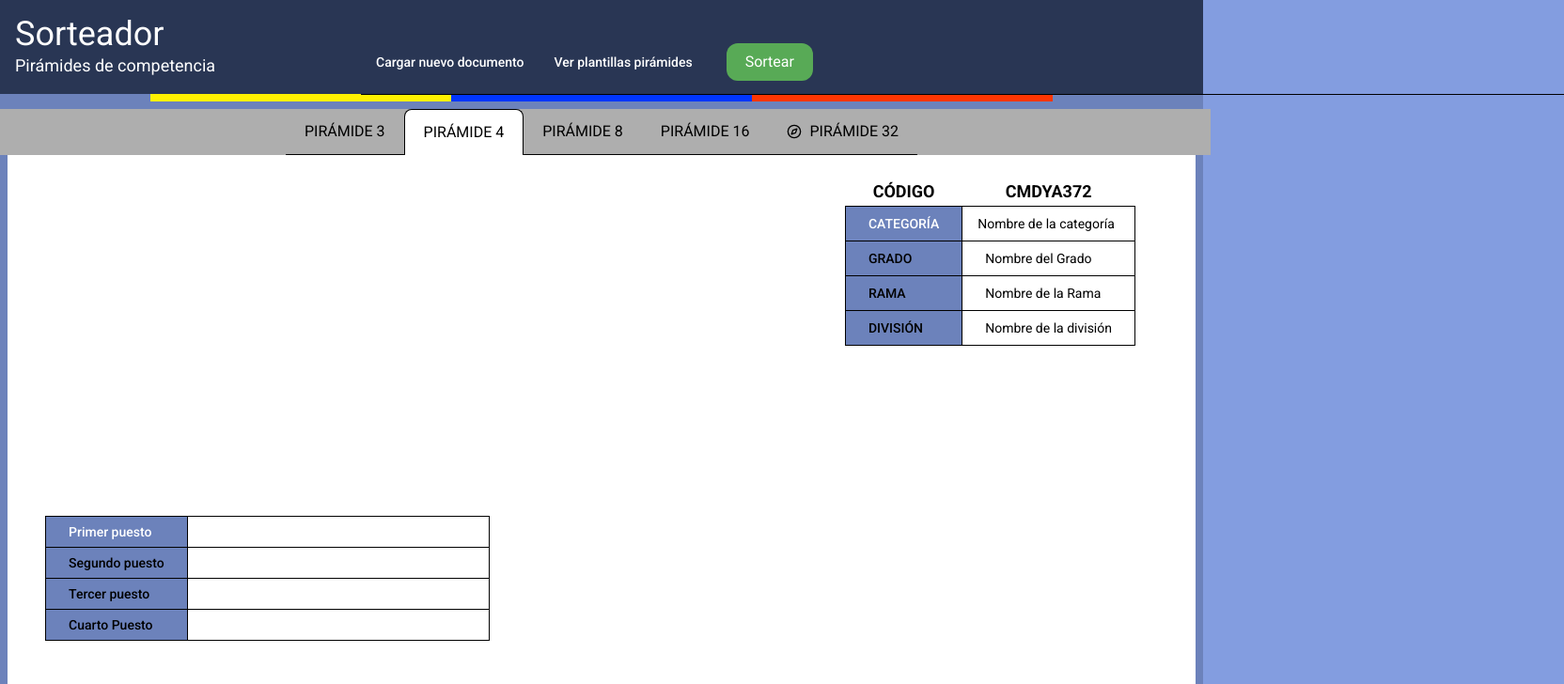
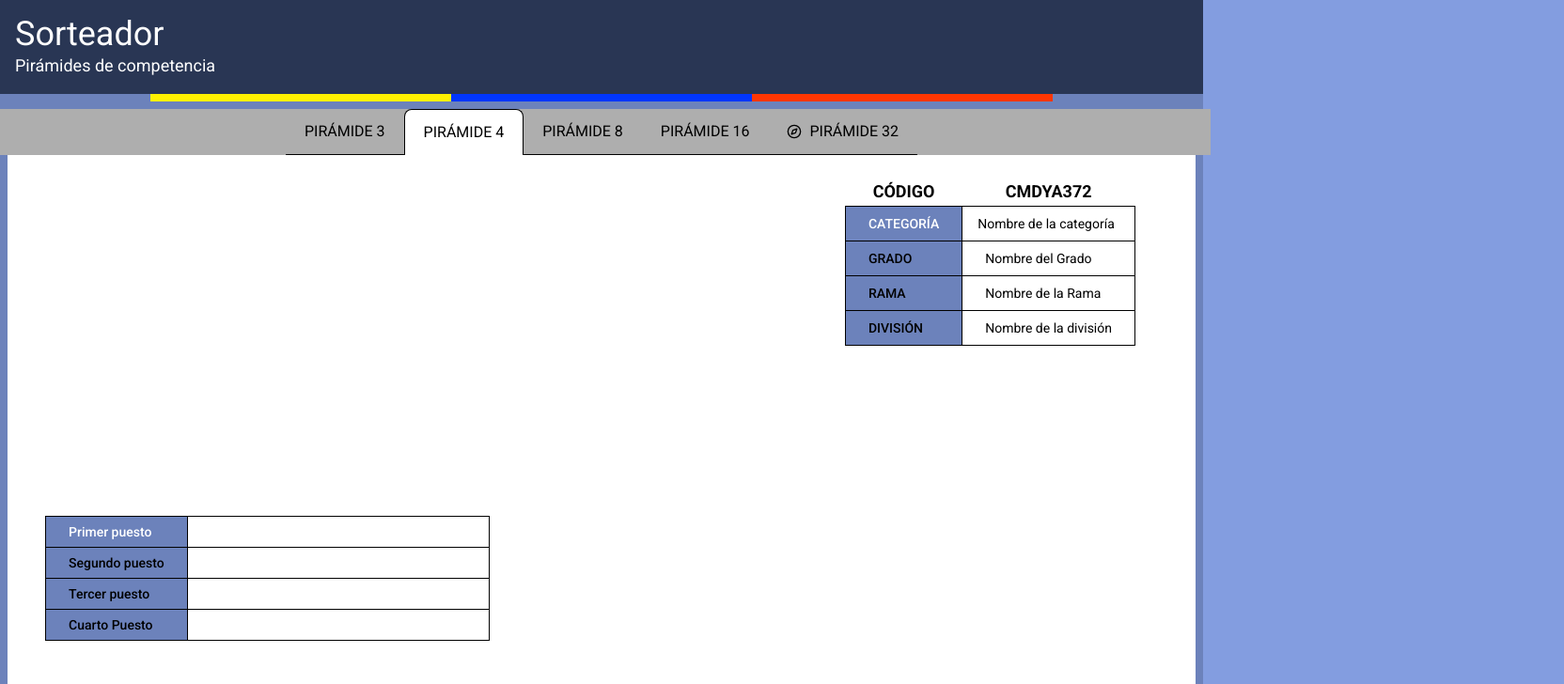
Before and after one commit to Valar789/sorteador-piramides-react, a React (Vite) app: page /templates in a window 1280 px wide. Shown: the top 728 px of the page at 94% size, 1664 px wide, since content can reach past the window. Built offline with nearby package versions, Linux system fonts and the light colour scheme; sample sign-in values are in the browser's storage; the HTML template or start-up script is replaced by a standard one.

Commit message:
upload templates

```diff
--- a/src/components/board/CardsBoard.jsx
+++ b/src/components/board/CardsBoard.jsx
@@ -2,5 +2,5 @@ import React from "react";
 import CardIndividual from "./CardIndividual";
 
 export default function CardsBoard() {
-  return <CardIndividual ready={false} />;
+  return <CardIndividual ready={true} />;
 }
--- a/src/components/layout/Header.jsx
+++ b/src/components/layout/Header.jsx
@@ -9,15 +9,12 @@ export default function Header() {
     const location = useLocation();
     console.log(location.pathname);
 
-    if (location.pathname === "/Board") {
+    if (location.pathname === "/board") {
       return(
         <NavBar/>
       )
     }
   };
-
-
-
 
   return (
     <>
--- a/src/components/layout/NavBar.jsx
+++ b/src/components/layout/NavBar.jsx
@@ -9,11 +9,11 @@ export default function NavBar() {
   };
 
   const navigateTemplates = () => {
-    navigate("/Templates")
+    navigate("/templates")
   }
 
   const navigateBoard = () => {
-    navigate("/Board")
+    navigate("/board")
   }
 
   return (
--- a/src/views/Templates.jsx
+++ b/src/views/Templates.jsx
@@ -1,25 +1,12 @@
 import React from "react";
-import NavBar from "../components/layout/NavBar";
+import Header from "../components/layout/Header";
 import TableCategories from "../components/layout/pyramid/TableCategories";
 import TablePositions from "../components/layout/pyramid/TablePositions";
 
 export default function Templates() {
   return (
     <>
-	    <>
-      <header className="p-4 bg-bluePrimary  text-white">
-          <h1 className="text-lg md:text-3xl lg:text-4xl">Sorteador</h1>
-          <h2 className="text-lg">Pirámides de competencia</h2>
-      </header>
-      <div className="flex place-content-center bg-blueSecondary">
-        <div className="w-96 w- lg:w-80 h-2 bg-yellow"></div>
-        <div className="w-96 lg:w-80 h-2 bg-blue"></div>
-        <div className="w-96 lg:w-80 h-2 bg-red"></div>
-      </div>
-    </>
-
-	<NavBar/>
-
+    <Header/>
         <div className=" bg-white border-blueSecondary border-y-8 border-x-8">
           <div className="bg-gray flex items-center -mx-4 overflow-x-auto overflow-y-hidden sm:justify-center flex-nowrap">
             <a
@@ -27,7 +14,7 @@ export default function Templates() {
               href="#"
               className="flex items-center flex-shrink-0 px-5 py-3 space-x-2 border-b dark:border-gray-400 dark:text-gray-400"
             >
-          <span >PIRÁMIDE 3</span>
+              <span>PIRÁMIDE 3</span>
             </a>
             <a
               rel="noopener noreferrer"
@@ -70,8 +57,8 @@ export default function Templates() {
               <span>PIRÁMIDE 32</span>
             </a>
           </div>
-      <TableCategories/>
-      <TablePositions/>
+          <TableCategories />
+          <TablePositions />
         </div>
     </>
   );
```
Lines whose indentation alone changed are shown as unchanged.
